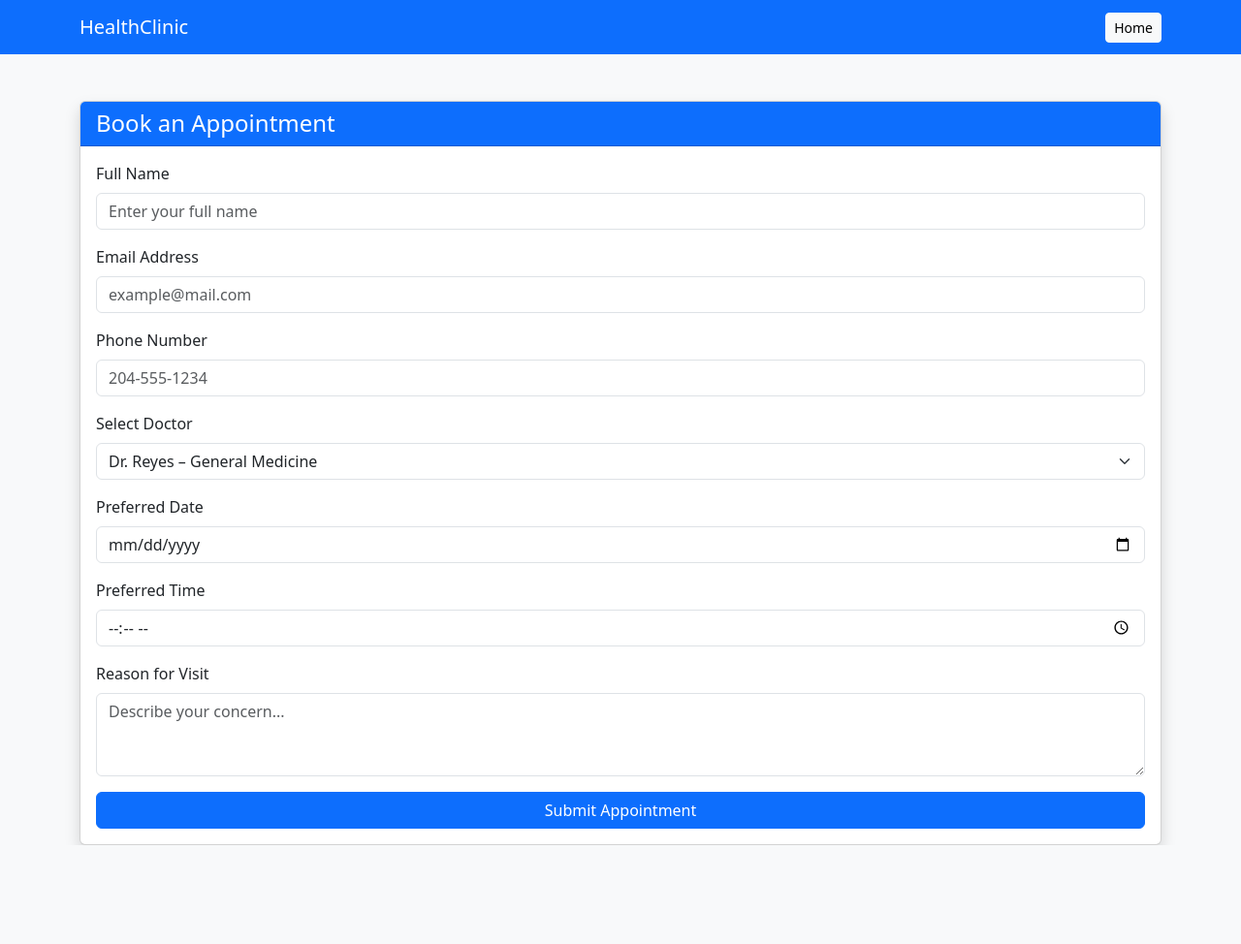
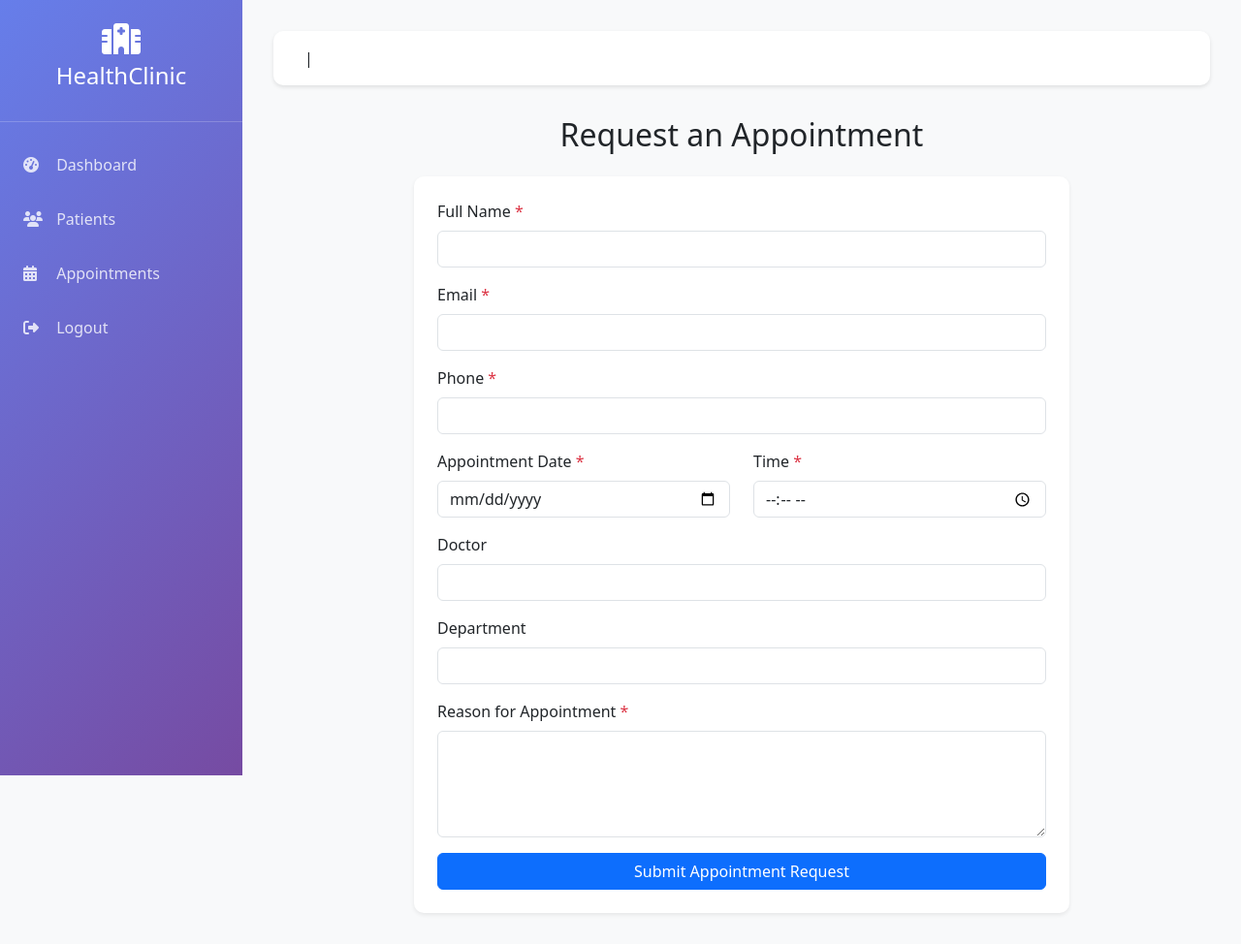
Before and after one commit to krismaedb/Capstone-MITT, a Flask app: page /appointment in a window 1280 px wide. Shown: the whole page at 97% size. Before the commit the page ends 872 px from the top, so only its background shows below. Run offline with Flask 3, Linux system fonts and the light colour scheme.

Commit message:
appointment added

```diff
--- a/app/routes.py
+++ b/app/routes.py
@@ -13,8 +13,47 @@ main_bp = Blueprint('main', __name__)
 def index():
     return render_template('index.html')
 
-@main_bp.route('/appointment')
+@main_bp.route('/appointment', methods=['GET', 'POST'])
 def appointment():
+    if request.method == 'POST':
+        try:
+            full_name = request.form.get('full_name')
+            email = request.form.get('email')
+            phone = request.form.get('phone')
+            appt_date = request.form.get('appointment_date')
+            appt_time = request.form.get('appointment_time')
+            doctor = request.form.get('doctor')
+            department = request.form.get('department')
+            reason = request.form.get('reason')
+
+            # Convert date
+            appointment_date = datetime.strptime(appt_date, '%Y-%m-%d').date()
+
+            # Save appointment (no patient_id because public user)
+            new_appt = Appointment(
+                patient_id=None,
+                patient_name=full_name,
+                patient_email=email,
+                patient_phone=phone,
+                appointment_date=appointment_date,
+                appointment_time=appt_time,
+                doctor=doctor,
+                department=department,
+                reason=reason,
+                status='pending',
+                notes=None
+            )
+
+            db.session.add(new_appt)
+            db.session.commit()
+
+            flash("Your appointment request has been submitted! We will contact you soon.", "success")
+            return redirect(url_for('main.appointment'))
+
+        except Exception as e:
+            db.session.rollback()
+            flash(f"Error submitting request: {str(e)}", "error")
+
     return render_template('appointment.html')
 
 # ========== AUTHENTICATION ==========
--- a/app/templates/appointment.html
+++ b/app/templates/appointment.html
@@ -1,83 +1,55 @@
-<!DOCTYPE html>
-<html lang="en">
-<head>
-    <meta charset="UTF-8">
-    <title>Book Appointment | HealthClinic</title>
-    <link href="https://cdn.jsdelivr.net/npm/bootstrap@5.3.2/dist/css/bootstrap.min.css" rel="stylesheet">
-</head>
+{% extends "base_dashboard.html" %}
+{% block content %}
 
-<body class="bg-light">
+<div class="container mt-4" style="max-width: 700px;">
+    <h2 class="mb-4 text-center">Request an Appointment</h2>
 
-<nav class="navbar navbar-expand-lg navbar-dark bg-primary">
-    <div class="container">
-        <a class="navbar-brand" href="/">HealthClinic</a>
-        <div>
-            <a href="/" class="btn btn-light btn-sm">Home</a>
-        </div>
-    </div>
-</nav>
+    <form action="/appointment" method="POST" class="card p-4 shadow-sm">
 
-<div class="container mt-5">
-    <div class="card shadow">
-        <div class="card-header bg-primary text-white">
-            <h4 class="mb-0">Book an Appointment</h4>
+        <div class="mb-3">
+            <label class="form-label">Full Name <span class="text-danger">*</span></label>
+            <input type="text" name="patient_name" class="form-control" required>
         </div>
 
-        <div class="card-body">
-            <form>
+        <div class="mb-3">
+            <label class="form-label">Email <span class="text-danger">*</span></label>
+            <input type="email" name="patient_email" class="form-control" required>
+        </div>
 
-                <!-- Patient Name -->
-                <div class="mb-3">
-                    <label class="form-label">Full Name</label>
-                    <input type="text" class="form-control" placeholder="Enter your full name">
-                </div>
+        <div class="mb-3">
+            <label class="form-label">Phone <span class="text-danger">*</span></label>
+            <input type="text" name="patient_phone" class="form-control" required>
+        </div>
 
-                <!-- Email -->
-                <div class="mb-3">
-                    <label class="form-label">Email Address</label>
-                    <input type="email" class="form-control" placeholder="example@mail.com">
-                </div>
+        <div class="row">
+            <div class="col mb-3">
+                <label class="form-label">Appointment Date <span class="text-danger">*</span></label>
+                <input type="date" name="appointment_date" class="form-control" required>
+            </div>
 
-                <!-- Phone -->
-                <div class="mb-3">
-                    <label class="form-label">Phone Number</label>
-                    <input type="tel" name="phone" class="form-control" placeholder="204-555-1234" required>
-                </div>
+            <div class="col mb-3">
+                <label class="form-label">Time <span class="text-danger">*</span></label>
+                <input type="time" name="appointment_time" class="form-control" required>
+            </div>
+        </div>
 
-                <!-- Doctor -->
-                <div class="mb-3">
-                    <label class="form-label">Select Doctor</label>
-                    <select class="form-select">
-                        <option>Dr. Reyes – General Medicine</option>
-                        <option>Dr. Lee – Pediatrics</option>
-                        <option>Dr. Susi – Dermatology</option>
-                    </select>
-                </div>
+        <div class="mb-3">
+            <label class="form-label">Doctor</label>
+            <input type="text" name="doctor" class="form-control">
+        </div>
 
-                <!-- Date -->
-                <div class="mb-3">
-                    <label class="form-label">Preferred Date</label>
-                    <input type="date" class="form-control">
-                </div>
+        <div class="mb-3">
+            <label class="form-label">Department</label>
+            <input type="text" name="department" class="form-control">
+        </div>
 
-                <!-- Time -->
-                <div class="mb-3">
-                    <label class="form-label">Preferred Time</label>
-                    <input type="time" class="form-control">
-                </div>
+        <div class="mb-3">
+            <label class="form-label">Reason for Appointment <span class="text-danger">*</span></label>
+            <textarea name="reason" class="form-control" rows="4" required></textarea>
+        </div>
 
-                <!-- Reason -->
-                <div class="mb-3">
-                    <label class="form-label">Reason for Visit</label>
-                    <textarea class="form-control" rows="3" placeholder="Describe your concern..."></textarea>
-                </div>
-
-                <button type="submit" class="btn btn-primary w-100">Submit Appointment</button>
-
-            </form>
-        </div>
-    </div>
+        <button class="btn btn-primary w-100">Submit Appointment Request</button>
+    </form>
 </div>
 
-</body>
-</html>
+{% endblock %}
```
